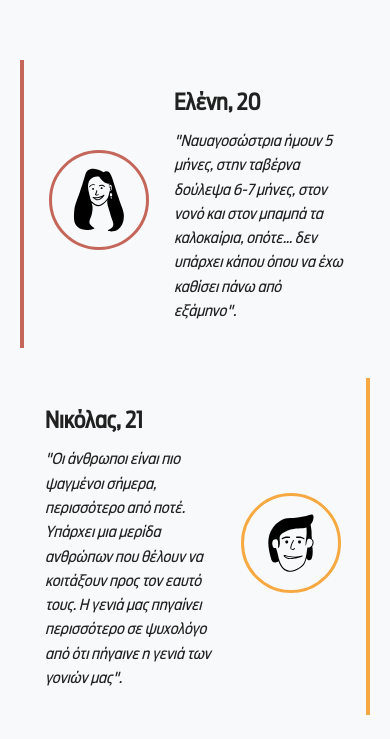
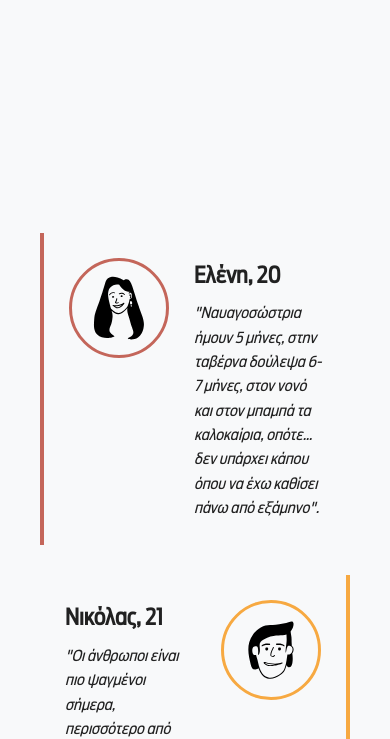
Before and after one commit to cpapazoglou/GenZSurvey, a Next.js app: page / in a window 390 px wide. Shown: the part 4750-5489 px from the top of the page. Built offline with nearby package versions, Linux system fonts and the light colour scheme.

Commit message:
Minor css.

```diff
--- a/src/components/templates/MultipleQuotesTemplate.module.css
+++ b/src/components/templates/MultipleQuotesTemplate.module.css
@@ -3,7 +3,7 @@
   flex-direction: column;
   align-items: center;
   gap: 30px;
-  padding: 40px 0;
+  padding: 40px 20px;
 }
 
 .quoteCard {
@@ -167,6 +167,10 @@
 
 /* Responsive adjustments for column layout */
 @media (max-width: 768px) {
+	.quoteCard {
+		align-items: flex-start;
+	}
+
   .quoteCard.quoteCardColumn {
     padding: 20px;
   }
```
